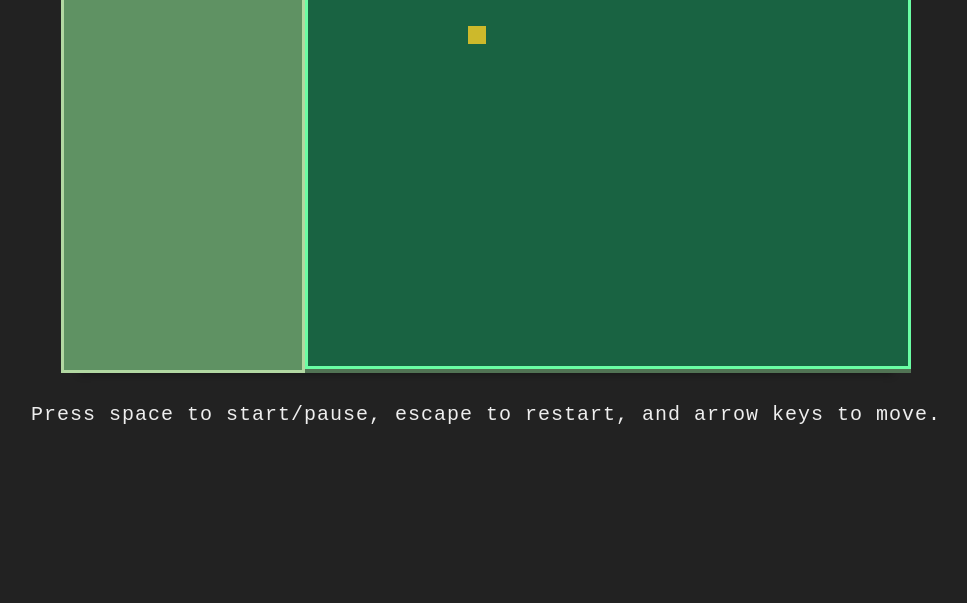
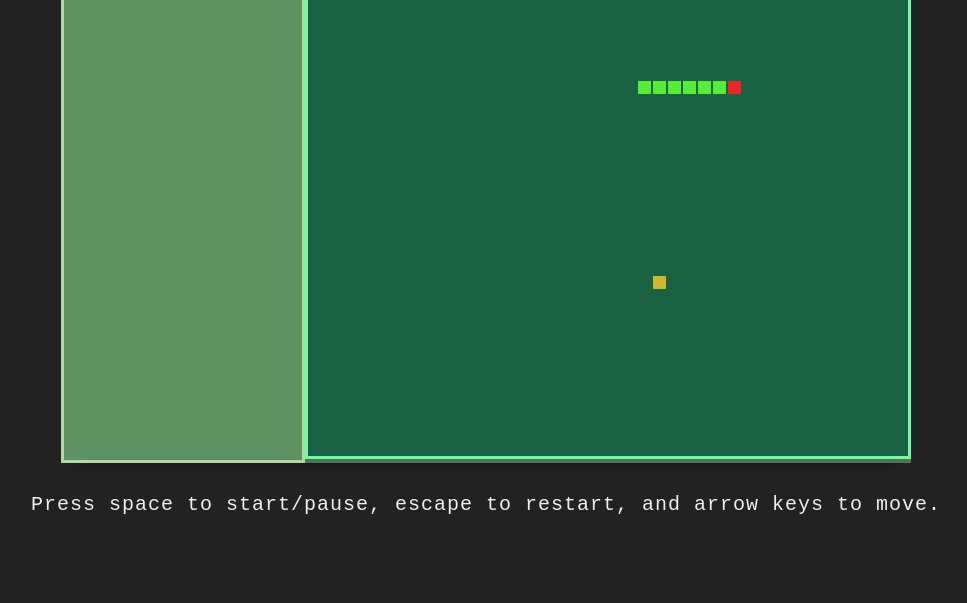
Before and after one commit to codenameyau/snake-game, a website built with webpack: page snake/public/index.html in a window 1280 px wide. Shown: the part 197-800 px from the top of the page, without its empty margins (154-1121 px from the left). Built offline with nearby package versions, Linux system fonts and the light colour scheme.

Commit message:
spawning random cell

```diff
--- a/snake/public/index.html
+++ b/snake/public/index.html
@@ -16,7 +16,7 @@
         <div class="scoreboard-score">0</div>
       </div>
       <div class="snake-game-container">
-        <canvas id="snake-game" width="600" height="500"></canvas>
+        <canvas id="snake-game" width="600" height="600"></canvas>
       </div>
     </div>
     <div class="footer">
--- a/snake/public/index.js
+++ b/snake/public/index.js
@@ -1,4 +1,4 @@
 import SnakeGame from './scripts/SnakeGame';
 
-const game = new SnakeGame('#snake-game', { width: 30, height: 30 });
+const game = new SnakeGame('#snake-game', { width: 40, height: 40 });
 game.newGame();
--- a/snake/public/scripts/Snake.js
+++ b/snake/public/scripts/Snake.js
@@ -3,7 +3,7 @@ export default class Snake {
   constructor (x1, y1, x2, y2, options = {}) {
     this.startingPosition = [x1, y1, x2, y2];
     this.headColor = options.headColor || '#ec2626';
-    this.color = options.color || '#8df27c';
+    this.color = options.color || '#52ee38';
     this.segments = [];
     this.direction = null;
     this.createSegments(x1, y1, x2, y2);
@@ -29,7 +29,6 @@ export default class Snake {
       for (let i = x1; i >= x2; i--) {
         this.segments.push([i, y1]);
       }
-      console.log(this.segments);
     }
 
     else if (y1 < y2) {
--- a/snake/public/scripts/SnakeGame.js
+++ b/snake/public/scripts/SnakeGame.js
@@ -9,6 +9,7 @@ export default class SnakeGame {
     this.ctx = this.canvas.getContext('2d');
 
     // Game internals and options.
+    this.initLength = options.length || 6;
     this.width = options.width || 40;
     this.height = options.height || 40;
     this.cellSize = Math.floor(this.canvas.width / this.width);
@@ -57,19 +58,48 @@ export default class SnakeGame {
   }
 
   spawnSnake () {
-    this.snake = new Snake(5, 2, 1, 2);
+    const minX = this.initLength;
+    const maxX = this.width - this.initLength;
+    const minY = this.initLength;
+    const maxY = this.height - this.initLength;
+    const head = this._getRandomEmptyCell(minX, maxX, minY, maxY);
+    const randomDirection = this._getRandomNumber(0, 4);
+    const length = this.initLength;
+
+    switch (randomDirection) {
+      case 0: // head facing left
+        this.snake = new Snake(head[0], head[1], head[0] + length, head[1]);
+        break;
+      case 1: // head facing right
+        this.snake = new Snake(head[0] + length, head[1], head[0], head[1]);
+        break;
+      case 2: // head facing up
+        this.snake = new Snake(head[0], head[1] + length, head[0], head[1]);
+        break;
+      case 3: // head facing down
+        this.snake = new Snake(head[0], head[1], head[0], head[1] + length);
+        break;
+      default: // random test position
+        this.snake = new Snake(6, 2, 1, 2);
+    }
   }
 
   spawnFood () {
-    const emptyCell = this.getRandomEmptyCell();
+    const emptyCell = this._getRandomEmptyCell();
     this.food = new Food(emptyCell[0], emptyCell[1]);
   }
 
-  getRandomEmptyCell () {
-    return [8, 8];
+  _getRandomNumber (min, max) {
+    return Math.floor(Math.random() * (max - min)) + min;
   }
 
-  isEmptyCell () {
+  _getRandomEmptyCell (minX = 0, maxX = this.width - 1, minY = 0, maxY = this.height - 1) {
+    const randomX = this._getRandomNumber(minX, maxX);
+    const randomY = this._getRandomNumber(minY, maxY);
+    return [randomX, randomY];
+  }
+
+  _isEmptyCell () {
     return true;
   }
 
--- a/snake/public/style.css
+++ b/snake/public/style.css
@@ -4,7 +4,7 @@ body {
 }
 
 .snake-game-body {
-  margin: 60px auto 30px auto;
+  margin: 50px auto 30px auto;
   text-align: center;
   background: #517354;
   width: 850px;
```
Also changed, not shown: snake/README.md.
